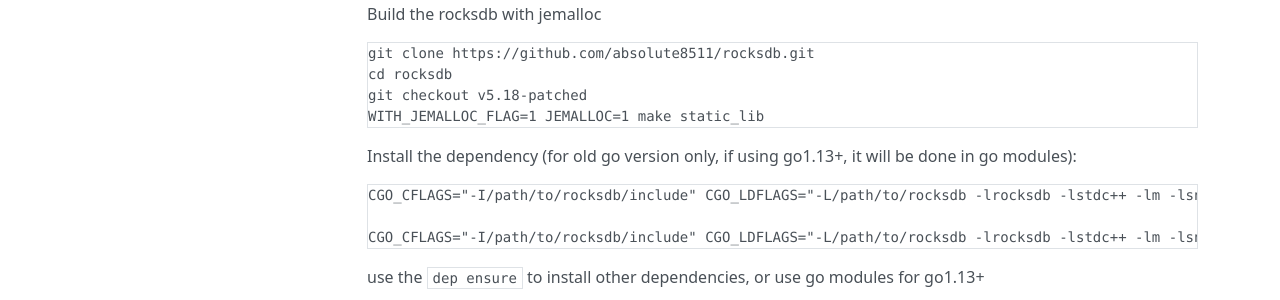
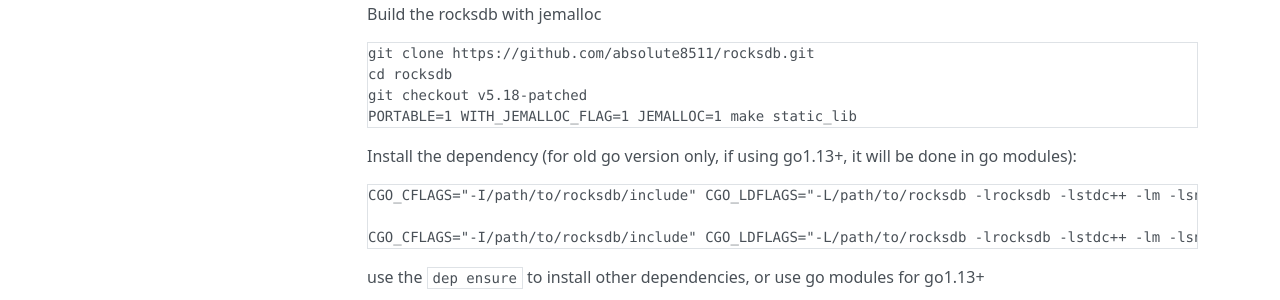
Before and after one commit to absolute8511/ZanRedisDB, an MkDocs documentation site: the page built from doc/getting_started.md, in a window 1280 px wide and 900 px high. Shown: the part 340-640 px from the top of the window. Built offline with MkDocs 1.6.1, drawn with Linux system fonts in a browser that asks for light colours; nearby versions of some CDN libraries; old or Windows-style settings are respelled for this version of MkDocs.

Commit message:
compile with PORTABLE for rocksdb

```diff
--- a/doc/getting_started.md
+++ b/doc/getting_started.md
@@ -14,7 +14,7 @@
 git clone https://github.com/absolute8511/rocksdb.git
 cd rocksdb
 git checkout v5.18-patched
-WITH_JEMALLOC_FLAG=1 JEMALLOC=1 make static_lib
+PORTABLE=1 WITH_JEMALLOC_FLAG=1 JEMALLOC=1 make static_lib
 </pre>
 
 Install the dependency (for old go version only, if using go1.13+, it will be done in go modules):
```
Also changed, not shown: README.md (+1 -1 lines), 1 other file.
